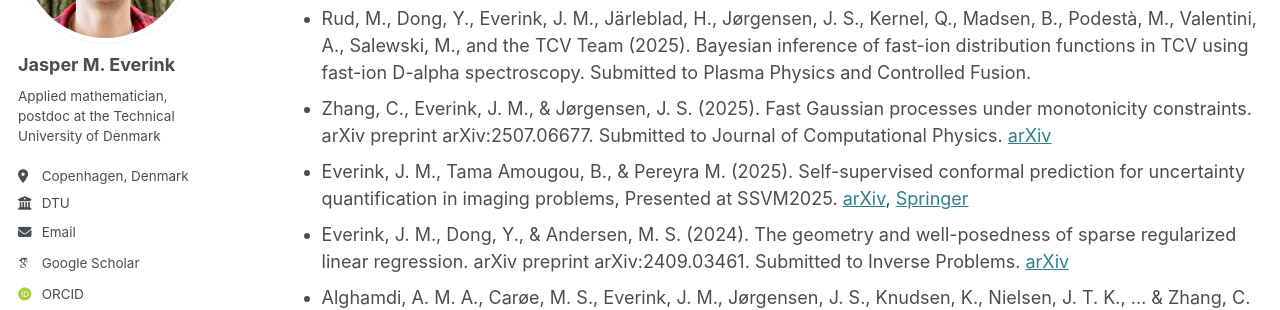
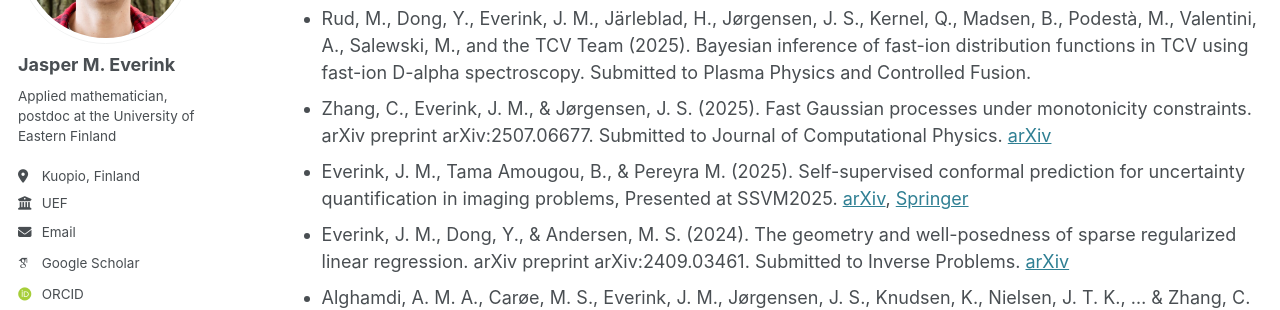
Before and after one commit to jeverink/jeverink.github.io, a Jekyll site: the page built from _pages/publications.md, in a window 1280 px wide. Shown: the part 237-547 px from the top of the page. Built offline with Jekyll 4.4.1, drawn with Linux system fonts in a browser that asks for light colours; some web fonts are replaced.

Commit message:
Update _config.yml

```diff
--- a/_config.yml
+++ b/_config.yml
@@ -24,9 +24,9 @@ author:
   avatar           : "imgs/profile.png"
   name             : "Jasper M. Everink"
   pronouns         : # example: "she/her"
-  bio              : "Applied mathematician, postdoc at the Technical University of Denmark"
-  location         : "Copenhagen, Denmark"
-  employer         : "DTU"
+  bio              : "Applied mathematician, postdoc at the University of Eastern Finland "
+  location         : "Kuopio, Finland"
+  employer         : "UEF"
   uri              : # URL
   email            : "jmev@dtu.dk"
 
```
